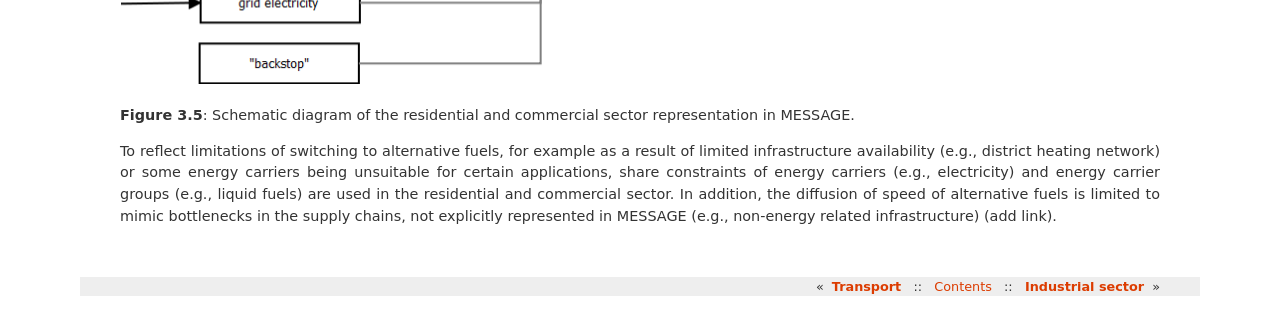
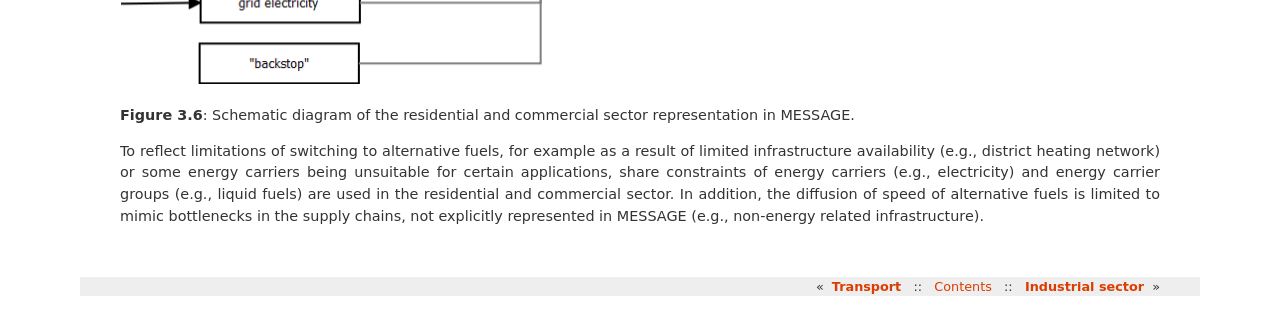
Before and after one commit to iiasa/message_doc, a Sphinx documentation site: the page built from source/message_globiom/energy/resid_commerc.rst, in a window 1280 px wide. Shown: the part 1354-1666 px from the top of the page. Built offline with Sphinx 7.4.7, drawn with Linux system fonts in a browser that asks for light colours.

Commit message:
Update resid_commerc.rst

```diff
--- a/source/message_globiom/energy/resid_commerc.rst
+++ b/source/message_globiom/energy/resid_commerc.rst
@@ -8,6 +8,6 @@ This stylized residential and commercial thermal energy demand includes fuel swi
 
 .. image:: /_static/residential-commercial_end-use.png
 
-**Figure 3.5**: Schematic diagram of the residential and commercial sector representation in MESSAGE.
+**Figure 3.6**: Schematic diagram of the residential and commercial sector representation in MESSAGE.
 
-To reflect limitations of switching to alternative fuels, for example as a result of limited infrastructure availability (e.g., district heating network) or some energy carriers being unsuitable for certain applications, share constraints of energy carriers (e.g., electricity) and energy carrier groups (e.g., liquid fuels) are used in the residential and commercial sector. In addition, the diffusion of speed of alternative fuels is limited to mimic bottlenecks in the supply chains, not explicitly represented in MESSAGE (e.g., non-energy related infrastructure) (add link).
+To reflect limitations of switching to alternative fuels, for example as a result of limited infrastructure availability (e.g., district heating network) or some energy carriers being unsuitable for certain applications, share constraints of energy carriers (e.g., electricity) and energy carrier groups (e.g., liquid fuels) are used in the residential and commercial sector. In addition, the diffusion of speed of alternative fuels is limited to mimic bottlenecks in the supply chains, not explicitly represented in MESSAGE (e.g., non-energy related infrastructure).
```
